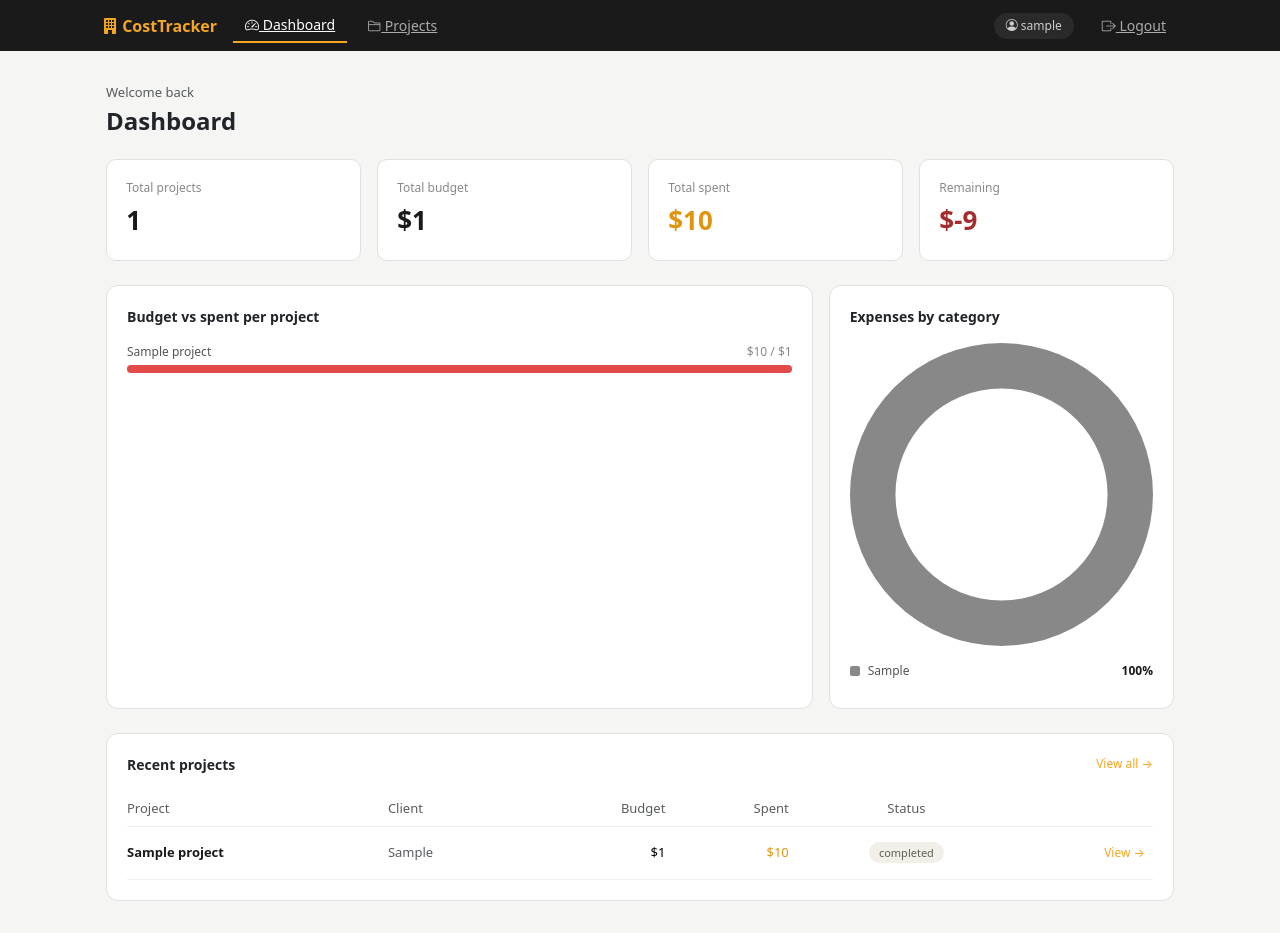
After one commit to moisesvivass/construction-cost-tracker, a Flask app: page /dashboard in a window 1280 px wide. The commit adds this page. Run offline with Flask 3, Linux system fonts and the light colour scheme; a user stored in the database is signed in; tables that the repository leaves empty hold one stand-in row (values such as "Sample post").

Commit message:
feat: dashboard with Chart.js, redesigned UI, dark navbar, 10 demo projects

```diff
--- a/app/routes.py
+++ b/app/routes.py
@@ -11,7 +11,7 @@ main = Blueprint("main", __name__)
 @main.route("/register", methods=["GET", "POST"])
 def register():
     if current_user.is_authenticated:
-        return redirect(url_for("main.projects"))
+        return redirect(url_for("main.dashboard"))
 
     if request.method == "POST":
         username = request.form["username"].strip()
@@ -49,7 +49,7 @@ def register():
 @limiter.limit("10 per minute")
 def login():
     if current_user.is_authenticated:
-        return redirect(url_for("main.projects"))
+        return redirect(url_for("main.dashboard"))
 
     if request.method == "POST":
         email    = request.form["email"].strip().lower()
@@ -63,7 +63,7 @@ def login():
 
         login_user(user)
         flash(f"Welcome back, {user.username}!", "success")
-        return redirect(url_for("main.projects"))
+        return redirect(url_for("main.dashboard"))
 
     return render_template("login.html")
 
@@ -75,6 +75,7 @@ def logout():
     flash("You have been logged out.", "info")
     return redirect(url_for("main.login"))
 
+
 @main.route("/demo-login")
 @limiter.limit("5 per minute")
 def demo_login():
@@ -84,15 +85,44 @@ def demo_login():
         return redirect(url_for("main.login"))
     login_user(demo_user)
     flash("You are now viewing the demo account!", "info")
-    return redirect(url_for("main.projects"))
+    return redirect(url_for("main.dashboard"))
+
+
+# ── Dashboard ────────────────────────────────────────────────────────────────
+@main.route("/")
+def index():
+    return redirect(url_for("main.dashboard"))
+
+
+@main.route("/dashboard")
+@login_required
+def dashboard():
+    projects = Project.query.filter_by(user_id=current_user.id).all()
+
+    total_projects  = len(projects)
+    total_budget    = sum(p.budget for p in projects)
+    total_spent     = sum(sum(e.amount for e in p.expenses) for p in projects)
+    total_remaining = total_budget - total_spent
+
+    category_totals = {}
+    for project in projects:
+        for expense in project.expenses:
+            category_totals[expense.category] = category_totals.get(expense.category, 0) + expense.amount
+
+    recent_projects = sorted(projects, key=lambda p: p.start_date, reverse=True)[:5]
+
+    return render_template("dashboard.html",
+        total_projects  = total_projects,
+        total_budget    = total_budget,
+        total_spent     = total_spent,
+        total_remaining = total_remaining,
+        category_totals = category_totals,
+        projects        = projects,
+        recent_projects = recent_projects,
+    )
 
 
 # ── Projects ─────────────────────────────────────────────────────────────────
-@main.route("/")
-def index():
-    return redirect(url_for("main.projects"))
-
-
 @main.route("/projects")
 @login_required
 def projects():
--- a/app/templates/base.html
+++ b/app/templates/base.html
@@ -3,33 +3,89 @@
 <head>
     <meta charset="UTF-8">
     <meta name="viewport" content="width=device-width, initial-scale=1.0">
-    <title>{% block title %}Construction Cost Tracker{% endblock %}</title>
+    <title>{% block title %}CostTracker{% endblock %}</title>
     <link href="https://cdn.jsdelivr.net/npm/bootstrap@5.3.3/dist/css/bootstrap.min.css" rel="stylesheet">
     <link href="https://cdn.jsdelivr.net/npm/bootstrap-icons@1.11.3/font/bootstrap-icons.min.css" rel="stylesheet">
+    <style>
+        body { background-color: #f5f5f3; }
+        .navbar-costtracker { background-color: #1a1a1a; }
+        .nav-link-ct {
+            color: #aaa !important;
+            font-size: 14px;
+            padding: 6px 12px !important;
+            border-radius: 6px;
+            transition: all 0.15s;
+        }
+        .nav-link-ct:hover { color: #fff !important; background: #2a2a2a; }
+        .nav-link-ct.active { color: #fff !important; border-bottom: 2px solid #f5a623; border-radius: 0; }
+        .brand-ct { color: #f5a623 !important; font-weight: 600; font-size: 16px; }
+        .main-container { max-width: 1100px; margin: 0 auto; padding: 2rem 1rem; }
+        .stat-card {
+            background: #fff;
+            border-radius: 10px;
+            border: 0.5px solid #e0e0e0;
+            padding: 1.2rem;
+        }
+        .stat-card .label { font-size: 12px; color: #888; margin-bottom: 4px; }
+        .stat-card .value { font-size: 26px; font-weight: 600; color: #1a1a1a; }
+        .card-ct {
+            background: #fff;
+            border-radius: 12px;
+            border: 0.5px solid #e0e0e0;
+            padding: 1.25rem;
+        }
+        .badge-active { background: #eaf3de; color: #3b6d11; font-size: 11px; padding: 3px 10px; border-radius: 20px; }
+        .badge-completed { background: #f1efe8; color: #5f5e5a; font-size: 11px; padding: 3px 10px; border-radius: 20px; }
+        .btn-primary-ct {
+            background: #f5a623;
+            border: none;
+            color: #1a1a1a;
+            font-weight: 600;
+            border-radius: 8px;
+            padding: 8px 18px;
+        }
+        .btn-primary-ct:hover { background: #e09510; color: #1a1a1a; }
+        .user-pill {
+            background: #2a2a2a;
+            color: #ccc;
+            font-size: 12px;
+            padding: 4px 12px;
+            border-radius: 20px;
+        }
+    </style>
 </head>
 <body>
-    <nav class="navbar navbar-expand-lg navbar-dark bg-dark">
-        <div class="container-fluid">
-            <a class="navbar-brand fw-bold" href="/">
-                <i class="bi bi-building"></i> CostTracker
+    <nav class="navbar navbar-costtracker navbar-expand-lg">
+        <div class="container" style="max-width: 1100px;">
+            <a class="navbar-brand brand-ct" href="/">
+                <i class="bi bi-building-fill"></i> CostTracker
             </a>
             {% if current_user.is_authenticated %}
-            <div class="d-flex align-items-center gap-3">
-                <span class="text-white-50 small">
+            <div class="d-flex align-items-center gap-2">
+                <a href="{{ url_for('main.dashboard') }}"
+                   class="nav-link-ct {% if request.endpoint == 'main.dashboard' %}active{% endif %}">
+                    <i class="bi bi-speedometer2"></i> Dashboard
+                </a>
+                <a href="{{ url_for('main.projects') }}"
+                   class="nav-link-ct {% if request.endpoint in ['main.projects', 'main.project_detail', 'main.new_project'] %}active{% endif %}">
+                    <i class="bi bi-folder2"></i> Projects
+                </a>
+            </div>
+            <div class="d-flex align-items-center gap-3 ms-auto">
+                <span class="user-pill">
                     <i class="bi bi-person-circle"></i> {{ current_user.username }}
                 </span>
-                <a href="{{ url_for('main.logout') }}" class="btn btn-outline-light btn-sm">
+                <a href="{{ url_for('main.logout') }}" class="nav-link-ct">
                     <i class="bi bi-box-arrow-right"></i> Logout
                 </a>
             </div>
             {% endif %}
         </div>
     </nav>
-
-    <div class="container mt-4">
+    <div class="main-container">
         {% block content %}{% endblock %}
     </div>
-
     <script src="https://cdn.jsdelivr.net/npm/bootstrap@5.3.3/dist/js/bootstrap.bundle.min.js"></script>
+    {% block scripts %}{% endblock %}
 </body>
 </html>
--- /dev/null
+++ b/app/templates/dashboard.html
@@ -0,0 +1,175 @@
+{% extends "base.html" %}
+{% block title %}Dashboard — CostTracker{% endblock %}
+
+{% block content %}
+
+<!-- Header -->
+<div class="mb-4">
+    <p class="text-muted mb-1" style="font-size: 13px;">Welcome back</p>
+    <h1 class="fw-bold mb-0" style="font-size: 24px;">Dashboard</h1>
+</div>
+
+<!-- Stat Cards -->
+<div class="row g-3 mb-4">
+    <div class="col-6 col-md-3">
+        <div class="stat-card">
+            <div class="label">Total projects</div>
+            <div class="value">{{ total_projects }}</div>
+        </div>
+    </div>
+    <div class="col-6 col-md-3">
+        <div class="stat-card">
+            <div class="label">Total budget</div>
+            <div class="value">${{ "{:,.0f}".format(total_budget) }}</div>
+        </div>
+    </div>
+    <div class="col-6 col-md-3">
+        <div class="stat-card">
+            <div class="label">Total spent</div>
+            <div class="value" style="color: #e09510;">${{ "{:,.0f}".format(total_spent) }}</div>
+        </div>
+    </div>
+    <div class="col-6 col-md-3">
+        <div class="stat-card">
+            <div class="label">Remaining</div>
+            <div class="value" style="color: {{ '#3b6d11' if total_remaining >= 0 else '#a32d2d' }};">
+                ${{ "{:,.0f}".format(total_remaining) }}
+            </div>
+        </div>
+    </div>
+</div>
+
+<!-- Charts Row -->
+<div class="row g-3 mb-4">
+
+    <!-- Budget vs Spent per project -->
+    <div class="col-md-8">
+        <div class="card-ct h-100">
+            <p class="fw-semibold mb-3" style="font-size: 14px;">Budget vs spent per project</p>
+            {% if projects %}
+                {% for project in projects %}
+                {% set spent = project.expenses | sum(attribute='amount') %}
+                {% set pct = [(spent / project.budget * 100), 100] | min if project.budget > 0 else 0 %}
+                <div class="mb-3">
+                    <div class="d-flex justify-content-between mb-1">
+                        <span style="font-size: 12px; color: #555;">
+                            <a href="{{ url_for('main.project_detail', project_id=project.id) }}"
+                               style="color: #555; text-decoration: none;">{{ project.name }}</a>
+                        </span>
+                        <span style="font-size: 12px; color: #888;">
+                            ${{ "{:,.0f}".format(spent) }} / ${{ "{:,.0f}".format(project.budget) }}
+                        </span>
+                    </div>
+                    <div style="background: #f0f0ee; border-radius: 4px; height: 8px;">
+                        <div style="width: {{ pct }}%; background: {{ '#e24b4a' if pct >= 90 else '#f5a623' }}; height: 8px; border-radius: 4px; transition: width 0.3s;"></div>
+                    </div>
+                </div>
+                {% endfor %}
+            {% else %}
+                <p class="text-muted small">No projects yet.</p>
+            {% endif %}
+        </div>
+    </div>
+
+    <!-- Expenses by category -->
+    <div class="col-md-4">
+        <div class="card-ct h-100">
+            <p class="fw-semibold mb-3" style="font-size: 14px;">Expenses by category</p>
+            {% if category_totals %}
+                {% set total_expenses = category_totals.values() | sum %}
+                {% set colors = {'Materials': '#f5a623', 'Labor': '#378add', 'Tools': '#639922', 'Transport': '#1d9e75', 'Other': '#888780'} %}
+                <canvas id="categoryChart" height="200"></canvas>
+                <div class="mt-3">
+                    {% for cat, amount in category_totals.items() | sort(attribute='1', reverse=True) %}
+                    <div class="d-flex align-items-center gap-2 mb-2">
+                        <div style="width: 10px; height: 10px; border-radius: 2px; background: {{ colors.get(cat, '#888') }}; flex-shrink: 0;"></div>
+                        <span style="font-size: 12px; color: #555; flex: 1;">{{ cat }}</span>
+                        <span style="font-size: 12px; font-weight: 600; color: #1a1a1a;">
+                            {{ "{:.0f}".format(amount / total_expenses * 100) }}%
+                        </span>
+                    </div>
+                    {% endfor %}
+                </div>
+            {% else %}
+                <p class="text-muted small">No expenses yet.</p>
+            {% endif %}
+        </div>
+    </div>
+
+</div>
+
+<!-- Recent Projects Table -->
+<div class="card-ct">
+    <div class="d-flex justify-content-between align-items-center mb-3">
+        <p class="fw-semibold mb-0" style="font-size: 14px;">Recent projects</p>
+        <a href="{{ url_for('main.projects') }}" style="font-size: 12px; color: #f5a623; text-decoration: none;">
+            View all →
+        </a>
+    </div>
+    {% if recent_projects %}
+    <table class="table mb-0" style="font-size: 13px;">
+        <thead>
+            <tr style="border-bottom: 1px solid #eee;">
+                <th class="fw-normal text-muted pb-2 ps-0">Project</th>
+                <th class="fw-normal text-muted pb-2">Client</th>
+                <th class="fw-normal text-muted pb-2 text-end">Budget</th>
+                <th class="fw-normal text-muted pb-2 text-end">Spent</th>
+                <th class="fw-normal text-muted pb-2 text-center">Status</th>
+                <th class="fw-normal text-muted pb-2"></th>
+            </tr>
+        </thead>
+        <tbody>
+            {% for project in recent_projects %}
+            {% set spent = project.expenses | sum(attribute='amount') %}
+            <tr style="border-bottom: 0.5px solid #f0f0ee;">
+                <td class="py-3 ps-0 fw-semibold" style="color: #1a1a1a;">{{ project.name }}</td>
+                <td class="py-3 text-muted">{{ project.client }}</td>
+                <td class="py-3 text-end">${{ "{:,.0f}".format(project.budget) }}</td>
+                <td class="py-3 text-end" style="color: {{ '#e09510' if spent > 0 else '#888' }};">
+                    ${{ "{:,.0f}".format(spent) }}
+                </td>
+                <td class="py-3 text-center">
+                    <span class="{{ 'badge-active' if project.status == 'active' else 'badge-completed' }}">
+                        {{ project.status }}
+                    </span>
+                </td>
+                <td class="py-3 text-end">
+                    <a href="{{ url_for('main.project_detail', project_id=project.id) }}"
+                       style="font-size: 12px; color: #f5a623; text-decoration: none;">View →</a>
+                </td>
+            </tr>
+            {% endfor %}
+        </tbody>
+    </table>
+    {% else %}
+        <p class="text-muted small">No projects yet. <a href="{{ url_for('main.new_project') }}">Create your first one!</a></p>
+    {% endif %}
+</div>
+
+{% endblock %}
+
+{% block scripts %}
+{% if category_totals %}
+<script src="https://cdn.jsdelivr.net/npm/chart.js@4.4.0/dist/chart.umd.min.js"></script>
+<script>
+    const ctx = document.getElementById('categoryChart').getContext('2d');
+    const colors = {'Materials': '#f5a623', 'Labor': '#378add', 'Tools': '#639922', 'Transport': '#1d9e75', 'Other': '#888780'};
+    const data = {{ category_totals | tojson }};
+    new Chart(ctx, {
+        type: 'doughnut',
+        data: {
+            labels: Object.keys(data),
+            datasets: [{
+                data: Object.values(data),
+                backgroundColor: Object.keys(data).map(k => colors[k] || '#888'),
+                borderWidth: 0,
+            }]
+        },
+        options: {
+            plugins: { legend: { display: false } },
+            cutout: '70%',
+        }
+    });
+</script>
+{% endif %}
+{% endblock %}
```
Also changed, not shown: seed_demo.py (+184 -23 lines).
